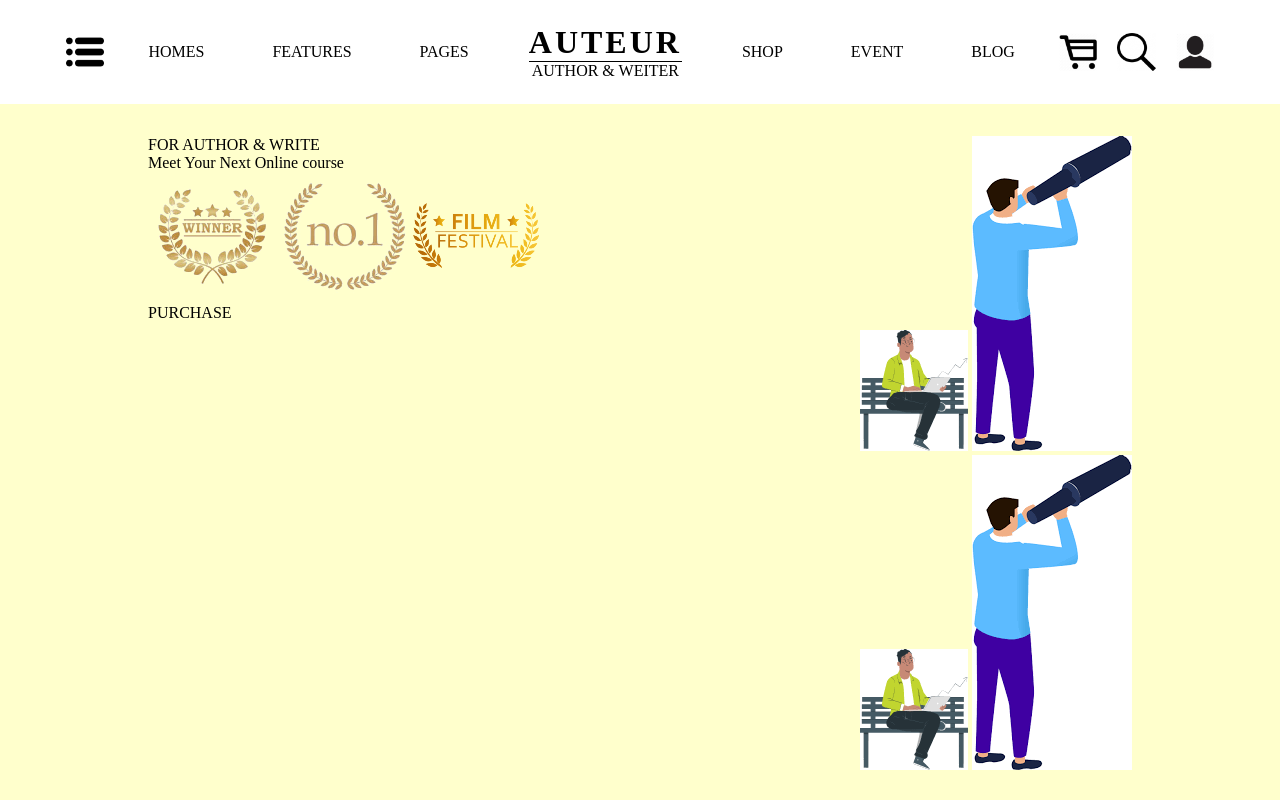
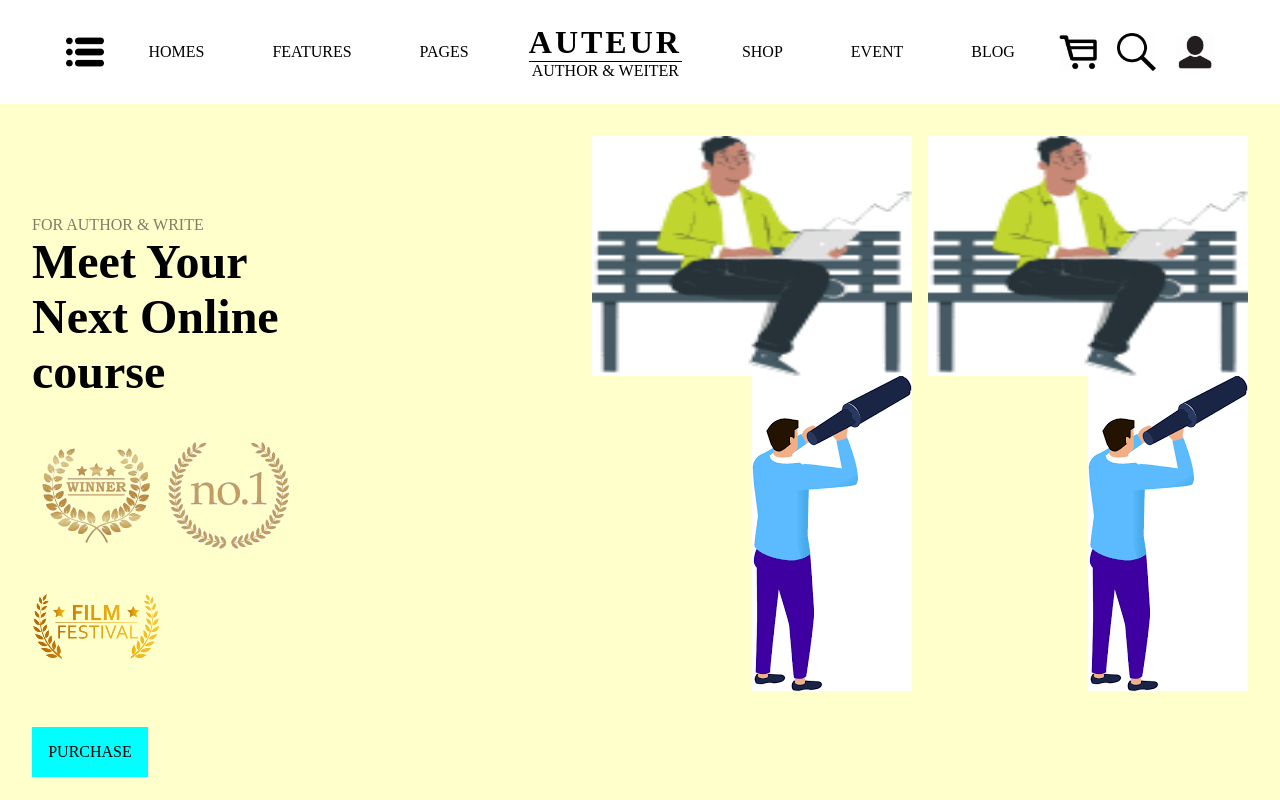
Before and after one commit to Sang5231/Sang5231, a plain HTML site: page index.html in a window 1280 px wide. Shown: the top 800 px of the page. Drawn offline with Linux system fonts and the light colour scheme.

Commit message:
Update main.css

```diff
--- a/main.css
+++ b/main.css
@@ -1,28 +1,47 @@
 .main1, .main2, .main3 {
     color: black;
     text-align: left;
+    margin: 0;
 }
 
 /* Main 1 */
 .main1 {
     display: flex;
     background-color: #FFFFCC;
-    margin: 0;
     padding: 2rem;
-    gap: 20rem;
+    gap: 10rem;
     flex-direction: row;
     justify-content: center;
-    position: relative;
 }
 
 /* Left */
 .main1-left {
     margin-top: 5rem;
+    display: flex;
+    flex-direction: column;
+}
+.main1-section-left{
+    margin-top: 5rem;
+}
+.main1-div-left{
     display: block;
+    max-width: 70%;
 }
-
-.opacity {
+.main1-div-left p:nth-of-type(1) {
     opacity: 0.5;
+}
+.main1-div-left p:nth-of-type(2){
+    font-size: 3rem;
+    margin-bottom:2rem;
+    font-weight: bold;
+}
+.main1-div-left p:nth-of-type(3){
+    background-color: aqua;
+    margin-top: 2rem;
+    display: block;
+    text-align: center;
+    padding: 1rem;
+    max-width: 30%;
 }
 
 /* Right */
@@ -30,6 +49,28 @@
     display: flex;
     flex-direction: column;
 }
+.main1-section-right{
+    display: flex;
+    flex-direction: row;
+    gap: 1rem;
+    flex-wrap: nowrap;
+}
+.main1-div-right{
+    display: flex;
+    flex-direction: column;
+    gap: 0;
+}
+.img-top-left{
+    display: block;
+    width: 20rem;
+    height: 15rem;
+}
+.img-bottom-left{
+    display: block;
+    margin-left: 10rem;
+    max-width: 50%;
+}
+
 
 
 .main2, .main3 {
```
